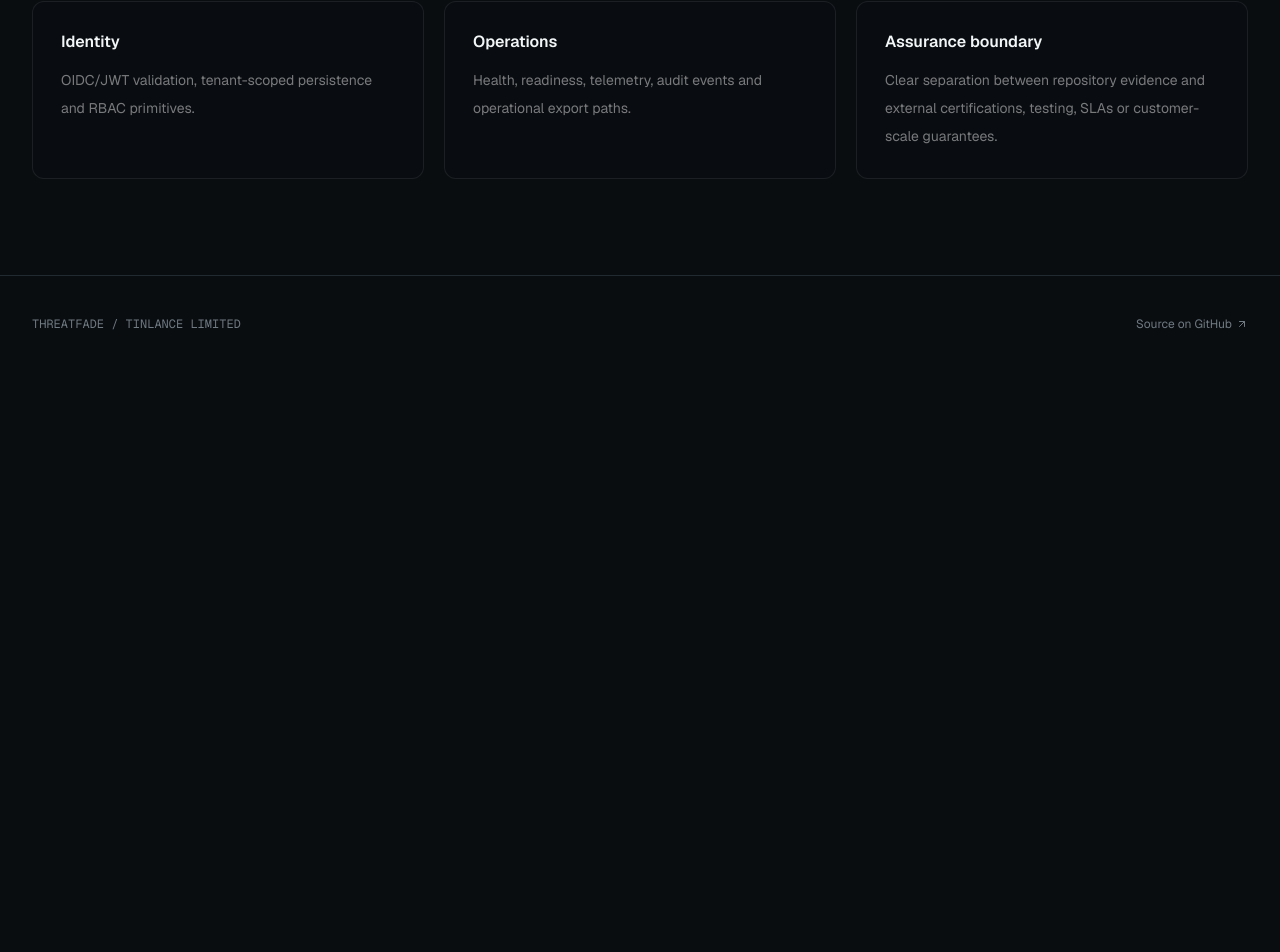
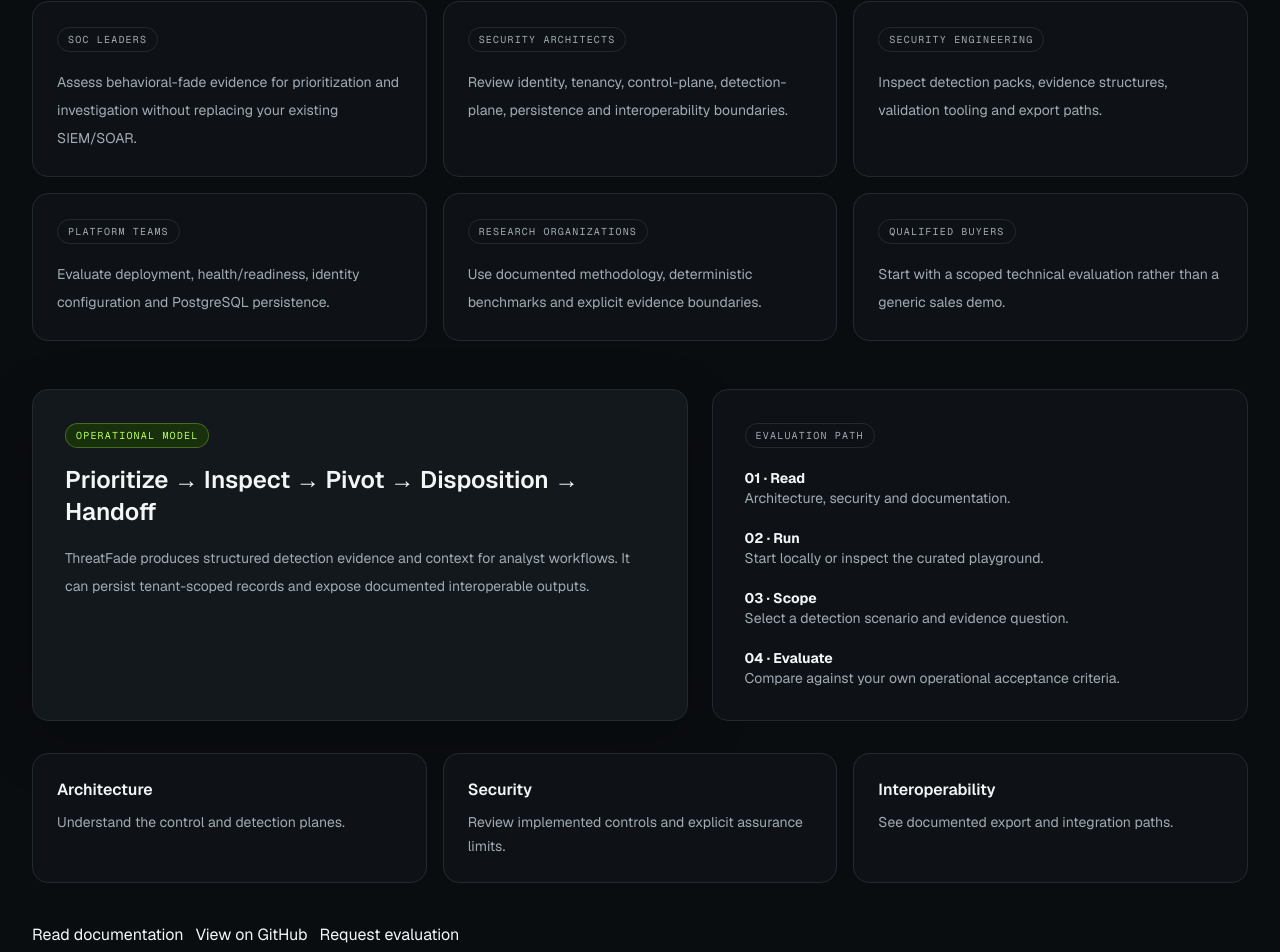
Before and after one commit to LloydCoder/tinlance-threatfade-web, a Next.js app: page /enterprise in a window 1280 px wide. Shown: the part 691-1643 px from the top of the page. Before the commit the page ends 1063 px from the top, so only its background shows below. Built offline with nearby package versions, Linux system fonts and the light colour scheme.

Commit message:
feat(web): complete Phase 7 enterprise conversion
Merge verified Phase 6 documentation and Phase 7 enterprise conversion after green CI, Security, CodeQL, and formatting checks.

```diff
--- a/app/enterprise/page.tsx
+++ b/app/enterprise/page.tsx
@@ -1,5 +1,149 @@
+import type { Metadata } from "next";
+import Link from "next/link";
+import { ConversionLink } from "@/components/analytics/conversion-link";
 import { PageShell } from "@/components/layout/page-shell";
+import { TfBadge, TfPanel } from "@/components/ui/tf-primitives";
+
+export const metadata: Metadata = {
+  title: "Enterprise evaluation",
+  description:
+    "Evaluate ThreatFade as an evidence-first detection layer for behavioral fading workflows.",
+  alternates: { canonical: "/enterprise" },
+};
+
+const audiences = [
+  [
+    "SOC leaders",
+    "Assess behavioral-fade evidence for prioritization and investigation without replacing your existing SIEM/SOAR.",
+  ],
+  [
+    "Security architects",
+    "Review identity, tenancy, control-plane, detection-plane, persistence and interoperability boundaries.",
+  ],
+  [
+    "Security engineering",
+    "Inspect detection packs, evidence structures, validation tooling and export paths.",
+  ],
+  [
+    "Platform teams",
+    "Evaluate deployment, health/readiness, identity configuration and PostgreSQL persistence.",
+  ],
+  [
+    "Research organizations",
+    "Use documented methodology, deterministic benchmarks and explicit evidence boundaries.",
+  ],
+  [
+    "Qualified buyers",
+    "Start with a scoped technical evaluation rather than a generic sales demo.",
+  ],
+] as const;
 
 export default function EnterprisePage() {
-  return <PageShell eyebrow="Enterprise" title="A specialized detection layer for existing security operations." description="ThreatFade is designed to feed existing SIEM/SOAR workflows rather than replace them. Enterprise evaluation should begin with the documented deployment boundary, evidence model and validation posture."><div className="grid gap-5 md:grid-cols-3"><article className="rounded-xl border border-white/8 bg-[#090c10] p-7"><h2 className="font-semibold">Identity</h2><p className="mt-3 text-sm leading-7 text-white/45">OIDC/JWT validation, tenant-scoped persistence and RBAC primitives.</p></article><article className="rounded-xl border border-white/8 bg-[#090c10] p-7"><h2 className="font-semibold">Operations</h2><p className="mt-3 text-sm leading-7 text-white/45">Health, readiness, telemetry, audit events and operational export paths.</p></article><article className="rounded-xl border border-white/8 bg-[#090c10] p-7"><h2 className="font-semibold">Assurance boundary</h2><p className="mt-3 text-sm leading-7 text-white/45">Clear separation between repository evidence and external certifications, testing, SLAs or customer-scale guarantees.</p></article></div></PageShell>;
+  return (
+    <PageShell
+      eyebrow="Enterprise evaluation"
+      title="Evaluate the detection layer. Keep your existing security stack."
+      description="ThreatFade sits between observed signals and the operational systems that investigate them. Enterprise evaluation starts with architecture, evidence and deployment boundaries—not a feature checklist."
+    >
+      <div className="grid gap-4 md:grid-cols-2 lg:grid-cols-3">
+        {audiences.map(([title, body]) => (
+          <TfPanel key={title} className="p-6">
+            <TfBadge tone="neutral">{title}</TfBadge>
+            <p className="mt-4 text-sm leading-7 text-[var(--tf-text-muted)]">{body}</p>
+          </TfPanel>
+        ))}
+      </div>
+      <section className="mt-12 grid gap-6 lg:grid-cols-[1.1fr_.9fr]">
+        <TfPanel raised className="p-6 sm:p-8">
+          <TfBadge tone="signal">Operational model</TfBadge>
+          <h2 className="mt-4 text-2xl font-semibold">
+            Prioritize → Inspect → Pivot → Disposition → Handoff
+          </h2>
+          <p className="mt-4 text-sm leading-7 text-[var(--tf-text-muted)]">
+            ThreatFade produces structured detection evidence and context for analyst workflows. It
+            can persist tenant-scoped records and expose documented interoperable outputs.
+          </p>
+        </TfPanel>
+        <TfPanel className="p-6 sm:p-8">
+          <TfBadge tone="neutral">Evaluation path</TfBadge>
+          <ol className="mt-5 space-y-5 text-sm text-[var(--tf-text-muted)]">
+            <li>
+              <strong className="text-[var(--tf-text)]">01 · Read</strong>
+              <br />
+              Architecture, security and documentation.
+            </li>
+            <li>
+              <strong className="text-[var(--tf-text)]">02 · Run</strong>
+              <br />
+              Start locally or inspect the curated playground.
+            </li>
+            <li>
+              <strong className="text-[var(--tf-text)]">03 · Scope</strong>
+              <br />
+              Select a detection scenario and evidence question.
+            </li>
+            <li>
+              <strong className="text-[var(--tf-text)]">04 · Evaluate</strong>
+              <br />
+              Compare against your own operational acceptance criteria.
+            </li>
+          </ol>
+        </TfPanel>
+      </section>
+      <section className="mt-8 grid gap-4 md:grid-cols-3">
+        <Link
+          href="/how-it-works"
+          className="tf-panel p-6 transition hover:-translate-y-0.5 hover:border-[var(--tf-signal)]"
+        >
+          <h2 className="font-semibold">Architecture</h2>
+          <p className="mt-2 text-sm leading-6 text-[var(--tf-text-muted)]">
+            Understand the control and detection planes.
+          </p>
+        </Link>
+        <Link
+          href="/security"
+          className="tf-panel p-6 transition hover:-translate-y-0.5 hover:border-[var(--tf-signal)]"
+        >
+          <h2 className="font-semibold">Security</h2>
+          <p className="mt-2 text-sm leading-6 text-[var(--tf-text-muted)]">
+            Review implemented controls and explicit assurance limits.
+          </p>
+        </Link>
+        <Link
+          href="/integrations"
+          className="tf-panel p-6 transition hover:-translate-y-0.5 hover:border-[var(--tf-signal)]"
+        >
+          <h2 className="font-semibold">Interoperability</h2>
+          <p className="mt-2 text-sm leading-6 text-[var(--tf-text-muted)]">
+            See documented export and integration paths.
+          </p>
+        </Link>
+      </section>
+      <div className="mt-10 flex flex-wrap gap-3">
+        <ConversionLink
+          className="tf-button tf-button-primary"
+          href="/docs/getting-started"
+          event="read_docs"
+        >
+          Read documentation
+        </ConversionLink>
+        <ConversionLink
+          className="tf-button"
+          href="https://github.com/LloydCoder/tinlance-threatfade"
+          event="view_github"
+          target="_blank"
+          rel="noreferrer"
+        >
+          View on GitHub
+        </ConversionLink>
+        <ConversionLink
+          className="tf-button"
+          href="mailto:hello@tinlance.com?subject=ThreatFade%20evaluation"
+          event="request_evaluation"
+        >
+          Request evaluation
+        </ConversionLink>
+      </div>
+    </PageShell>
+  );
 }
--- /dev/null
+++ b/components/analytics/conversion-link.tsx
@@ -0,0 +1,55 @@
+"use client";
+
+import type { ReactNode } from "react";
+
+export type ConversionEvent =
+  | "run_playground"
+  | "view_github"
+  | "read_docs"
+  | "explore_research"
+  | "request_evaluation"
+  | "contact_threatfade";
+
+export function ConversionLink({
+  href,
+  event,
+  children,
+  className,
+  target,
+  rel,
+}: {
+  href: string;
+  event: ConversionEvent;
+  children: ReactNode;
+  className?: string;
+  target?: string;
+  rel?: string;
+}) {
+  function handleClick() {
+    const detail = {
+      name: event,
+      source: "enterprise",
+      timestamp: Date.now(),
+    };
+    window.dispatchEvent(new CustomEvent("threatfade:conversion", { detail }));
+    const dataLayer = (
+      window as Window & {
+        dataLayer?: Array<Record<string, unknown>>;
+      }
+    ).dataLayer;
+    dataLayer?.push({ event: "threatfade_conversion", ...detail });
+  }
+
+  return (
+    <a
+      href={href}
+      className={className}
+      target={target}
+      rel={rel}
+      onClick={handleClick}
+      data-tf-event={event}
+    >
+      {children}
+    </a>
+  );
+}
--- a/package.json
+++ b/package.json
@@ -45,7 +45,7 @@
     "eslint": "^9.0.0",
     "eslint-config-next": "^16.3.0",
     "jsdom": "^26.0.0",
-    "prettier": "^3.6.0",
+    "prettier": "3.9.6",
     "tailwindcss": "^4.3.0",
     "typescript": "^5.8.0",
     "vitest": "^3.2.0"
```
Also changed, not shown: 5 other files (tests, documents, lock files or other folders).
